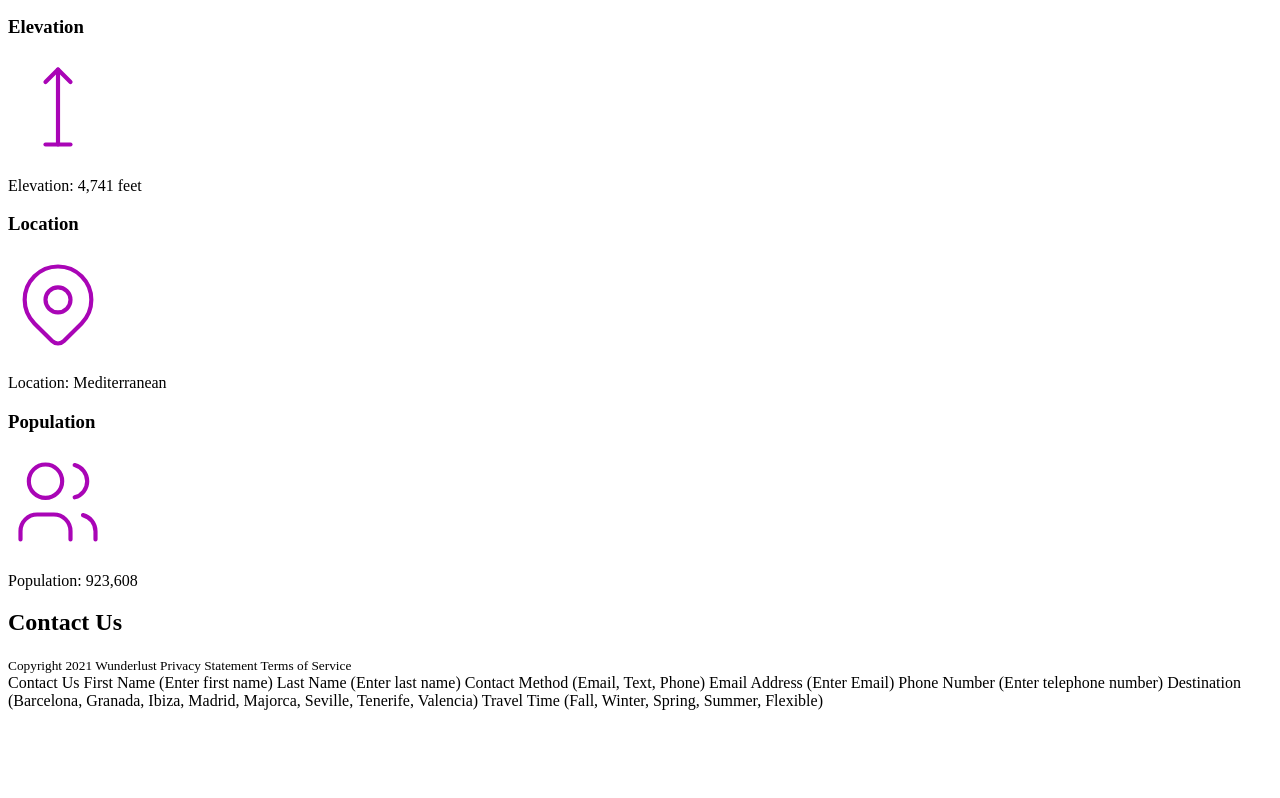
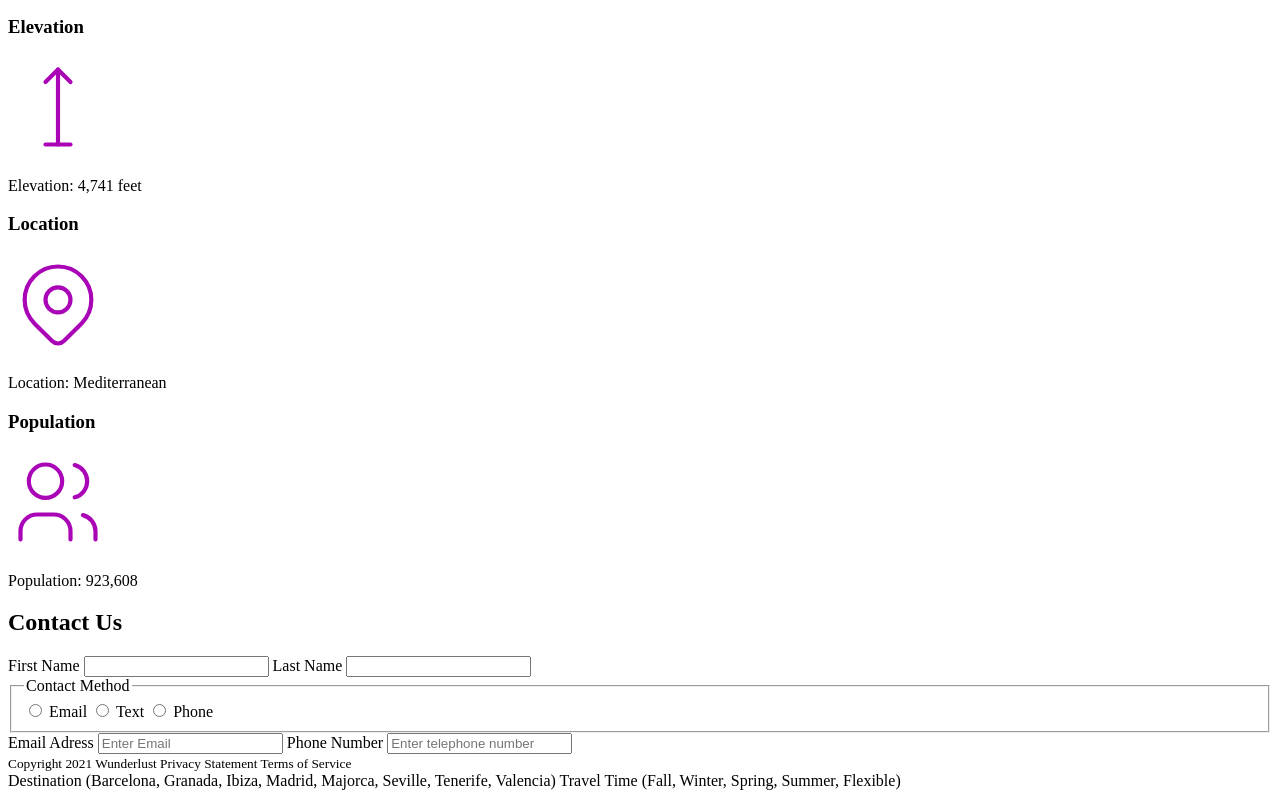
Before and after one commit to karh01/wunderlust, a plain HTML site: page index.html in a window 1280 px wide. Shown: the part 3646-4444 px from the top of the page. Before the commit the page ends 4364 px from the top, so only its background shows below. Drawn offline with Linux system fonts and the light colour scheme.

Commit message:
Add files via upload

```diff
--- a/index.html
+++ b/index.html
@@ -8,7 +8,7 @@
     <body>
         <header>
             <h1>Wunderlust Travel</h1>
-            <img src="logo.png">
+            <img src="logo.png" alt="Logo">
             <p>Let Wunderlust Travel help you plan the trip of your dreams!</p>
             <nav>
                 <ul>
@@ -154,6 +154,25 @@
             <section>
               <h2>Contact Us</h2>
               <form>
+                <label for="name">First Name</label>
+                <input type="text" id="name" name="name">
+                <label for="name">Last Name</label>
+                <input type="text" id="name" name="name">
+
+                <fieldset>
+                  <legend>Contact Method</legend>
+                  <input type="radio" value="email">
+                  <label for="email">Email</label>
+                  <input type="radio" value="phone">
+                  <label for="phone">Text</label>
+                  <input type="radio" value="phone">
+                  <label for="phone">Phone</label>
+                </fieldset>
+
+                <label for="email">Email Adress</label>
+                <input type="email" name="email" placeholder="Enter Email">
+                <label for="tel">Phone Number</label>
+                <input type="tel" placeholder="Enter telephone number">
 
               </form>
             </section>
@@ -168,13 +187,5 @@
 
 
 
-Contact Us
-First Name (Enter first name)
-Last Name (Enter last name)
-
-Contact Method (Email, Text, Phone)
-Email Address (Enter Email)
-Phone Number (Enter telephone number)
-
 Destination (Barcelona, Granada, Ibiza, Madrid, Majorca, Seville, Tenerife, Valencia)
 Travel Time (Fall, Winter, Spring, Summer, Flexible)
```
